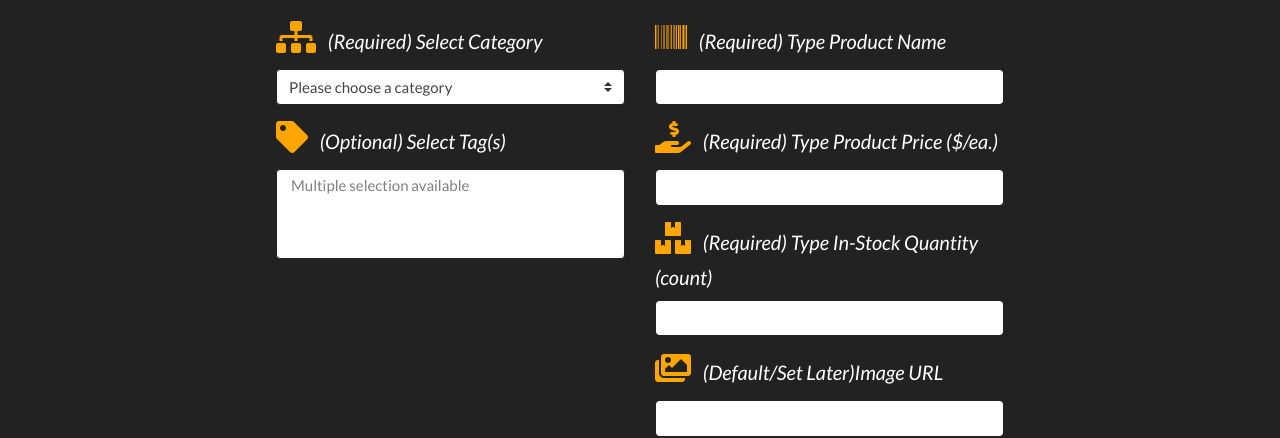
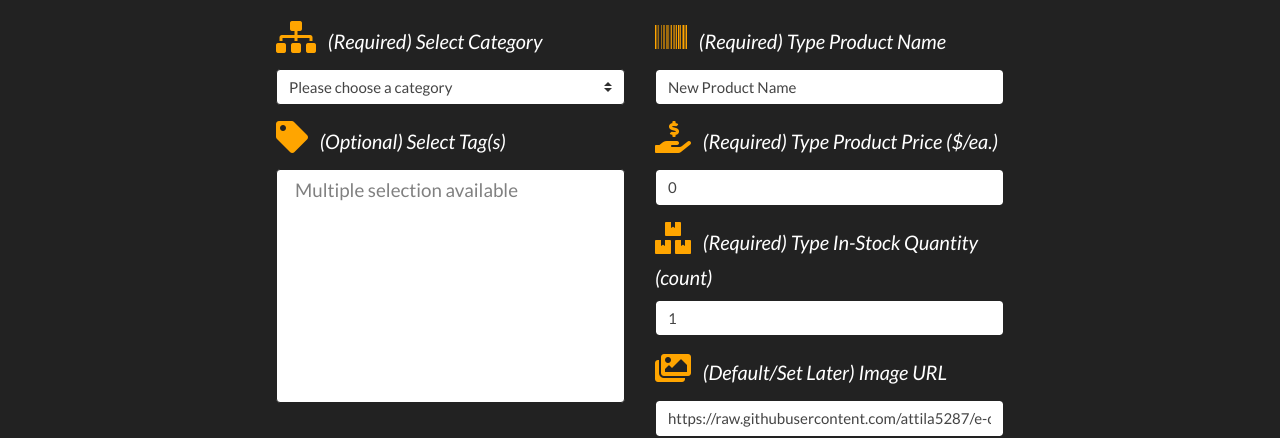
Before and after one commit to attila5287/e-commerce, a website: page routes/index.html in a window 1280 px wide. Shown: the part 526-964 px from the top of the page. Drawn offline with nearby package versions, Linux system fonts and the light colour scheme; no server answers.

Commit message:
bb img fx

```diff
--- a/routes/index.html
+++ b/routes/index.html
@@ -108,7 +108,7 @@
           <label for="select_tag">
             <h3 class="fas fa-tag mr-2"></h3>
             (Optional) Select Tag(s)</label>
-          <select id="select_tag" class="custom-select" name="tagIds" multiple>
+          <select id="select_tag" class="custom-select custom-select-lg" name="tagIds" size="9" multiple>
             <option value="0" disabled>Multiple selection available</option>
           </select>
         </div>
@@ -120,28 +120,28 @@
           <label for="product_name">
             <h3 class="fas fa-barcode mr-2"></h3>
             (Required) Type Product Name</label>
-          <input id= "product_name" class="form-control" type="text" name="product_name">
+          <input id= "product_name" class="form-control" type="text" name="product_name" value="New Product Name">
         </div>
         <div class="form-group">
           <label for="price">
             <h3 class="fas fa-hand-holding-usd mr-2"></h3>
             (Required) Type Product Price ($/ea.)
           </label>
-          <input id= "price" class="form-control" type="text" name="price">
+          <input id= "price" class="form-control" type="text" name="price" value="0">
         </div>
         <div class="form-group">
           <label for="stock">
             <h3 class="fas fa-boxes mr-2"></h3>
             (Required) Type In-Stock Quantity (count)
           </label>
-          <input id= "stock" class="form-control" type="text" name="stock">
+          <input id= "stock" class="form-control" type="text" name="stock" value="1">
         </div>
         <div class="form-group">
           <label for="img_url">
             <h3 class="fas fa-images mr-2"></h3>
-            (Default/Set Later)Image URL
+            (Default/Set Later) Image URL
           </label>
-          <input id= "img_url" class="form-control" type="text" name="img_url" value="">
+          <input id= "img_url" class="form-control" type="text" name="img_url" value="https://raw.githubusercontent.com/attila5287/e-commerce/main/public/product_images/default.png">
         </div>
       </div>
 
```
Also changed, not shown: public/product_images/baseball_cap.png (renamed from public/product_images/baseball_capp.png).
